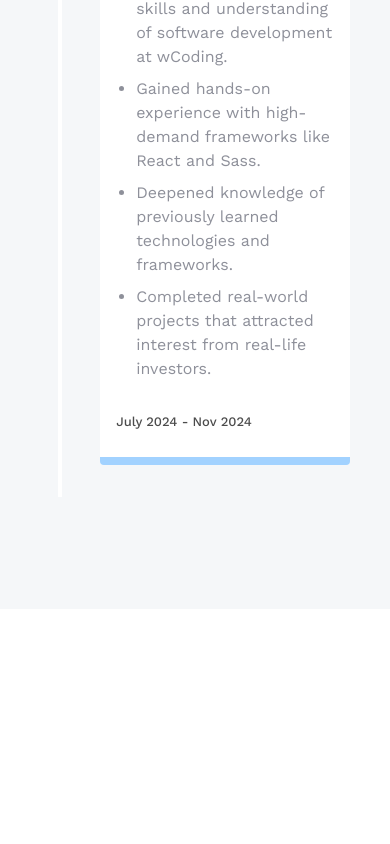
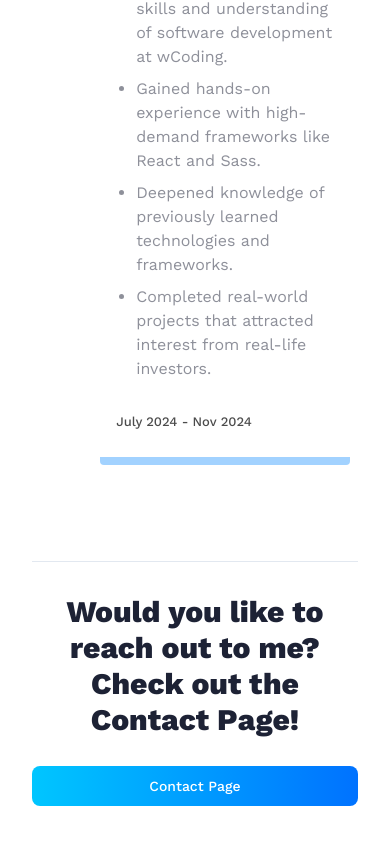
Before and after one commit to DanielChin327/3d_portfolio_island, a React (Vite) app in the folder 3d_portfolio_island/: page /about in a window 390 px wide. Shown: the part 4798-5642 px from the top of the page. Before the commit the page ends 5407 px from the top, so only its background shows below. Built offline with nearby package versions, Linux system fonts and the light colour scheme.

Commit message:
worked on rotation

```diff
--- a/3d_portfolio_island/src/App.jsx
+++ b/3d_portfolio_island/src/App.jsx
@@ -4,7 +4,7 @@
 
 const App = () => {
   return (
-    <main className='bg-slate-300/20'>
+    <main className='bg-slate-300/20 h-[100vh]'>
       <Router>
       <Navbar />
         <Routes>
--- /dev/null
+++ b/3d_portfolio_island/src/components/CTA.jsx
@@ -0,0 +1,15 @@
+import React from 'react'
+import {Link} from 'react-router-dom'
+
+const CTA = () => {
+  return (
+    <section className="cta">
+      <p className="cta-text">Would you like to reach out to me? <br className="sm:block hidden"></br>
+        Check out the Contact Page!
+      </p>
+      <Link to="/contact" className="btn">Contact Page</Link>
+    </section>
+  )
+}
+
+export default CTA
--- a/3d_portfolio_island/src/models/Island.jsx
+++ b/3d_portfolio_island/src/models/Island.jsx
@@ -67,10 +67,12 @@
     if(e.key === 'ArrowLeft') {
       if(!isRotating) setIsRotating(true);
       islandRef.current.rotation.y += 0.01 * Math.PI;
+      rotationSpeed.current = 0.0125;
     }
     else if(e.key === 'ArrowRight') {
       if(!isRotating) setIsRotating(true);
-      islandRef.current.rotation.y -= 0.01 * Math.PI
+      islandRef.current.rotation.y -= 0.01 * Math.PI;
+      rotationSpeed.current = -0.0125;
     }
   }
 
--- a/3d_portfolio_island/src/pages/About.jsx
+++ b/3d_portfolio_island/src/pages/About.jsx
@@ -1,6 +1,8 @@
 import {skills, experiences} from '../constants'
 import { VerticalTimeline, VerticalTimelineElement }  from 'react-vertical-timeline-component';
 import 'react-vertical-timeline-component/style.min.css';
+import CTA from '../components/CTA'
+
 
 const About = () => {
   return (
@@ -78,6 +80,9 @@
           </VerticalTimeline>
         </div>
       </div>
+
+      <hr className = "border-slate-200"/>
+      <CTA />
     </section>
   )
 }
--- a/3d_portfolio_island/src/pages/Home.jsx
+++ b/3d_portfolio_island/src/pages/Home.jsx
@@ -79,8 +79,8 @@
         />
         <Plane
           isRotating={isRotating}
-          planeScale={planeScale}
-          planePosition={planePosition}
+          scale={planeScale}
+          position={planePosition}
           rotation={[0, 20, 0]}
         />
 
```
